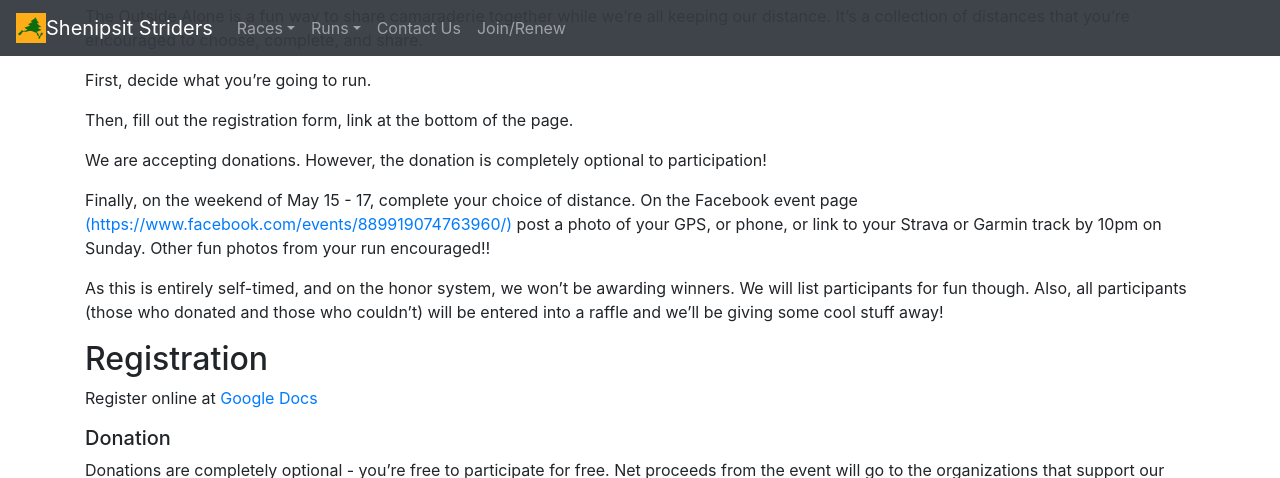
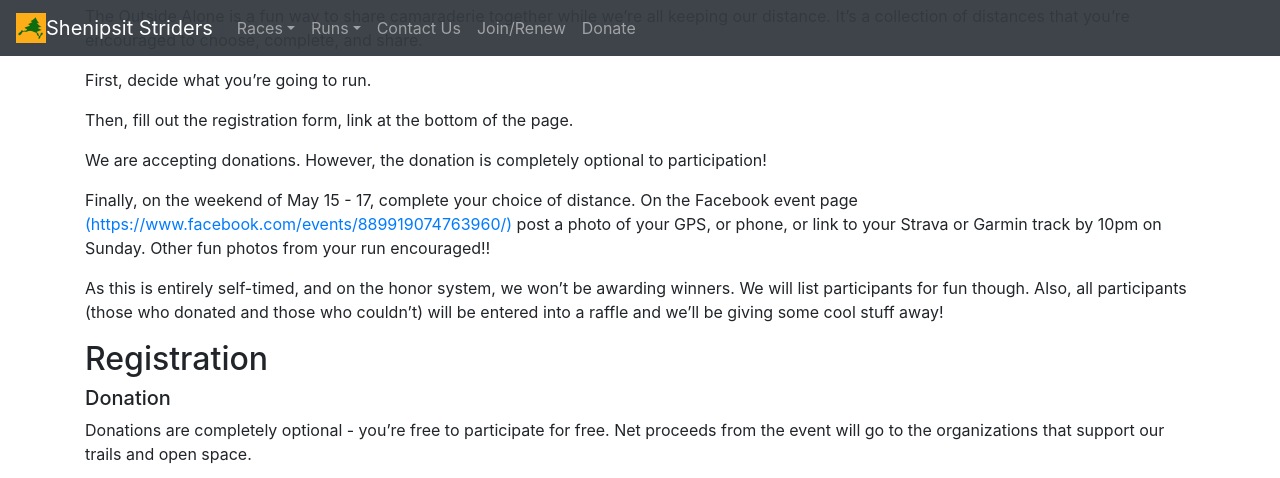
Before and after one commit to ShenipsitStriders/ShenipsitStriders.github.io, a Jekyll site: the page built from _club-races/outside-alone.md, in a window 1280 px wide and 900 px high, scrolled down 606 px, cut to the strip 0-478 px from the top of the window. Built offline with Jekyll 4.4.1, drawn with Linux system fonts in a browser that asks for light colours.

Commit message:
Removed reg link from Outside Alone. Added Donation link to menu.

```diff
--- a/_club-races/outside-alone.md
+++ b/_club-races/outside-alone.md
@@ -11,8 +11,7 @@ image: Outside-Alone.jpg
 location:
   - address: Anywhere you'd like to run- ALONe 😉 Roads, trail, or treadmill, just follow all local COVID-19 rules and guidelines!
 registration:
-  - url: https://forms.gle/zL2H1Q2SeHLsdJWA8
-    add_info: |
+  - add_info: |
         <h3 class="h5">Donation</h3>
         Donations are completely optional - you're free to participate for free. Net proceeds from the event will go to the organizations that support our trails and open space.
         <form action="https://www.paypal.com/cgi-bin/webscr" method="post" target="_top">
--- a/_includes/header.html
+++ b/_includes/header.html
@@ -30,6 +30,9 @@
         <li class="nav-item">
           <a class="nav-link" href="{{ site.baseurl }}{% link joinrenew.md %}">Join/Renew</a>
         </li>
+        <li class="nav-item">
+          <a class="nav-link" href="https://www.paypal.com/cgi-bin/webscr?cmd=_s-xclick&hosted_button_id=RVGCGZ55AUVMY&source=url" target="_blank" title="Donate to the Striders with PayPal">Donate</a>
+        </li>
       </ul>
     </div>
   </nav>
```
